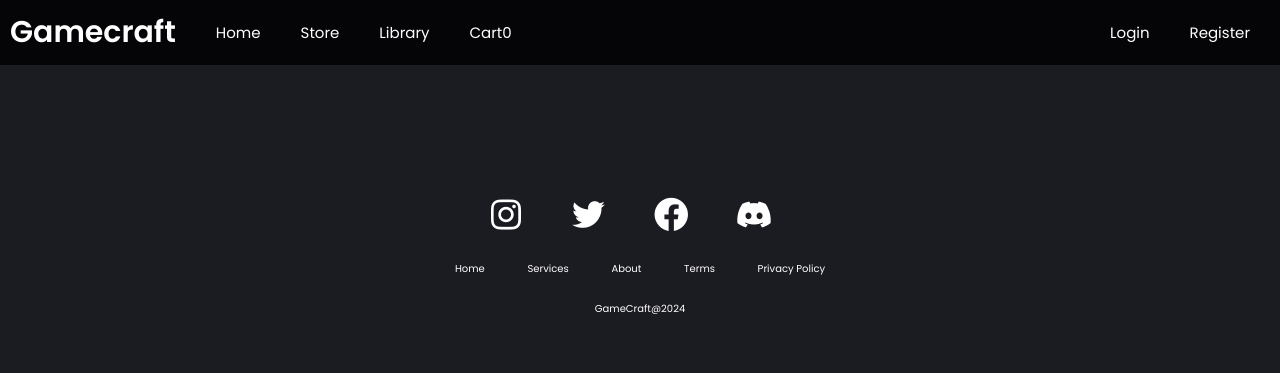
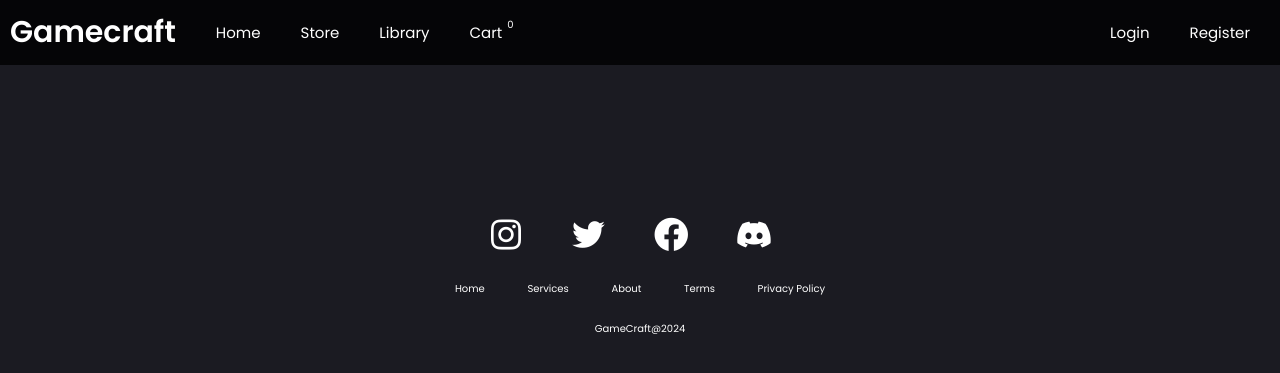
Before and after one commit to bhanuka99x/GameCraft, a PHP site: page /Store.php in a window 1280 px wide. Shown: the top 373 px of the page. Run offline with PHP 8.4, Linux system fonts and the light colour scheme; data that the repository does not hold is empty.

Commit message:
finalizing store UI

```diff
--- a/GameCraft/CSS/store.css
+++ b/GameCraft/CSS/store.css
@@ -1,10 +1,10 @@
-@import url('https://fonts.googleapis.com/css2?family=Poppins:wght@100;200;300;400;500;600&display=swap');
+@import url("https://fonts.googleapis.com/css2?family=Poppins:wght@100;200;300;400;500;600&display=swap");
 
 * {
   margin: 0;
   padding: 0;
   box-sizing: border-box;
-  font-family: 'Poppins', sans-serif;
+  font-family: "Poppins", sans-serif;
   text-transform: capitalize;
   text-decoration: none;
   outline: none;
@@ -45,6 +45,12 @@ header {
 .nav-left .nav-item {
   font-size: 15px;
 }
+.nav-left .nav-item span {
+  font-size: 10px;
+  position: relative;
+  left: 5px;
+  top: -10px;
+}
 
 .nav-left .nav-item:hover,
 .nav-right a:hover {
@@ -64,20 +70,19 @@ header {
   font-size: 15px;
 }
 main {
-  margin: 30px auto;
-  top: 100px;
+  top: 20px;
+  padding: 10px;
   position: relative;
   display: flex;
   flex-wrap: wrap;
   justify-content: center;
-  margin: auto;
+  background: transparent;
 }
 .games {
   overflow: hidden;
   text-align: center;
   width: 220px;
   height: 400px;
-  padding: 0px;
   display: flex;
   flex-direction: column;
   align-items: center;
@@ -86,14 +91,14 @@ main {
 }
 .games .games-title,
 .games .games-price {
-  font-family: 'Poppins', sans-serif;
+  font-family: "Poppins", sans-serif;
   font-size: 18px;
   color: white;
   position: relative;
   top: -25px;
 }
 .games-btn {
-  font-family: 'Poppins', sans-serif;
+  font-family: "Poppins", sans-serif;
 }
 .btn {
   display: flex;
@@ -107,6 +112,7 @@ form .games .btn .buynow-btn {
   width: 300px;
   color: white;
   cursor: pointer;
+  transition: 0.3s;
 }
 form .games .btn .cart-btn {
   background-color: #133e87;
@@ -114,6 +120,10 @@ form .games .btn .cart-btn {
   width: 300px;
   color: white;
   cursor: pointer;
+  transition: 0.3s;
+}
+form .games .btn .buynow-btn:hover,form .games .btn .cart-btn:hover {
+  scale: 1.1;
 }
 .games:hover img {
   scale: 1.1;
--- a/GameCraft/Store.php
+++ b/GameCraft/Store.php
@@ -44,8 +44,8 @@ if (isset($_POST['add_to_cart'])) {
         <a href="cart.php" class="nav-item">Cart<span><?php echo $row_count; ?></span></a>
         </nav>
         <nav class="nav-right">
-            <a href="#" class="l-btn">Login</a>
-            <a href="#" class="r-btn">Register</a>
+            <a href="./user/login.php" class="l-btn">Login</a>
+            <a href="./user/register.php" class="r-btn">Register</a>
         </nav>
     </header>
 
```
